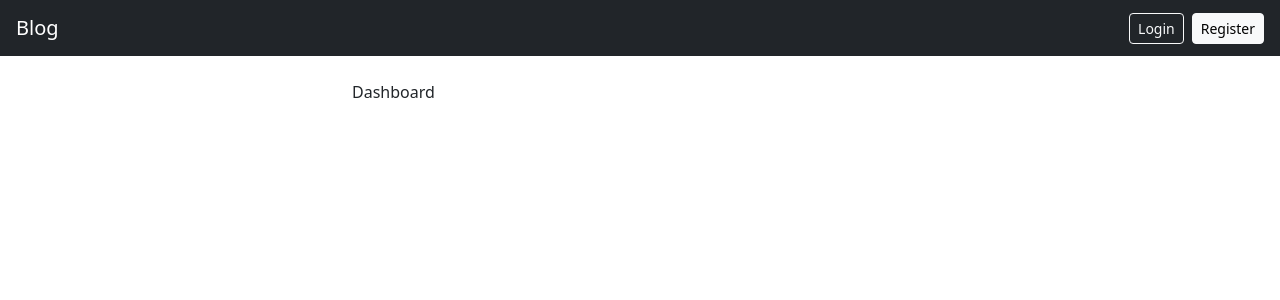
After one commit to bishalbaniya007/Blog-content-management-system-CMS-, a Flask app: page /dashboard in a window 1280 px wide. The commit adds this page. Shown: the top 300 px of the page. Run offline with Flask 3, Linux system fonts and the light colour scheme.

Commit message:
Registration and login routes

```diff
--- a/app/forms/auth_form.py
+++ b/app/forms/auth_form.py
@@ -6,7 +6,7 @@ from app.extensions import db
 from app.models import User
 
 # form for registration
-class RegisterForm(FlaskForm):
+class RegistrationForm(FlaskForm):
   username = StringField(
     "Username",
     validators=[DataRequired(),
@@ -16,7 +16,7 @@ class RegisterForm(FlaskForm):
 
   email = StringField(
     "Email",
-    validatiors=[DataRequired(),
+    validators=[DataRequired(),
                  Email(),
                  Length(max=50)]
   )
--- a/app/models.py
+++ b/app/models.py
@@ -4,6 +4,11 @@ from sqlalchemy.orm import Mapped, mapped_column, relationship
 from app.extensions import db
 from datetime import datetime, timezone
 from flask_login import UserMixin
+from app.extensions import login_manager
+
+@login_manager.user_loader
+def load_user(user_id):
+    return db.session.get(User, int(user_id))
 
 # association table / Link table
 # It exists because posts and tags have a many-to-many relationship:
--- a/app/routes/main.py
+++ b/app/routes/main.py
@@ -1,7 +1,11 @@
-from flask import Blueprint
+from flask import Blueprint, render_template
 
 main = Blueprint("main", __name__)
 
 @main.route("/")
 def home():
-  return "Home page"
+  return render_template("base.html")
+
+@main.route("/dashboard")
+def dashboard():
+  return render_template("dashboard.html")
--- a/app/templates/base.html
+++ b/app/templates/base.html
@@ -9,17 +9,17 @@
 
 <body>
   <nav class="navbar navbar-expand navbar-dark bg-dark px-3">
-    <a class="navbar-brand" href="{{ url_for('main.index') }}">Blog</a>
+    <a class="navbar-brand" href="#">Blog</a>
     <div class="ms-auto d-flex align-items-center gap-2">
       {% if current_user.is_authenticated %}
         <span class="text-light">{{ current_user.username }}</span>
-        <form method="post" action="{{ url_for('auth.logout') }}" class="m-0">
+        <form method="post" action="#" class="m-0">
           <input type="hidden" name="csrf_token" value="{{ csrf_token() }}">
           <button class="btn btn-outline-light btn-sm">Logout</button>
         </form>
       {% else %}
-        <a class="btn btn-outline-light btn-sm" href="{{ url_for('auth.login') }}">Login</a>
-        <a class="btn btn-light btn-sm" href="{{ url_for('auth.register') }}">Register</a>
+        <a class="btn btn-outline-light btn-sm" href="{{ url_for("auth.login") }}">Login</a>
+        <a class="btn btn-light btn-sm" href="{{ url_for("auth.register") }}">Register</a>
       {% endif %}
     </div>
   </nav>
--- /dev/null
+++ b/app/templates/dashboard.html
@@ -0,0 +1,7 @@
+{% extends "base.html" %}
+
+{% block title %} Dashboard {% endblock%}
+
+{% block content %}
+  <p> Dashboard </p>
+{% endblock %}
--- a/app/templates/login.html
+++ b/app/templates/login.html
@@ -5,7 +5,7 @@
 {% block title%} Login {% endblock %}
 
 {% block content %}
-  <form method="GET">
+  <form method="POST">
     {{ form.hidden_tag() }}
     {{ render_field(form.email) }}
     {{ render_field(form.password) }}
--- a/app/templates/register.html
+++ b/app/templates/register.html
@@ -15,7 +15,7 @@
   </form>
 
   <p class="mt-3">
-    Already registered? <a href="{{ url_for('auth.login') }}">Log in</a>
+    Already registered? <a href="{{ url_for("auth.login") }}">Log in</a>
   </p>
 
 {% endblock %}
```
Also changed, not shown: app/routes/auth.py (+48 -1 lines), instance/blog.db, 1 other file.
